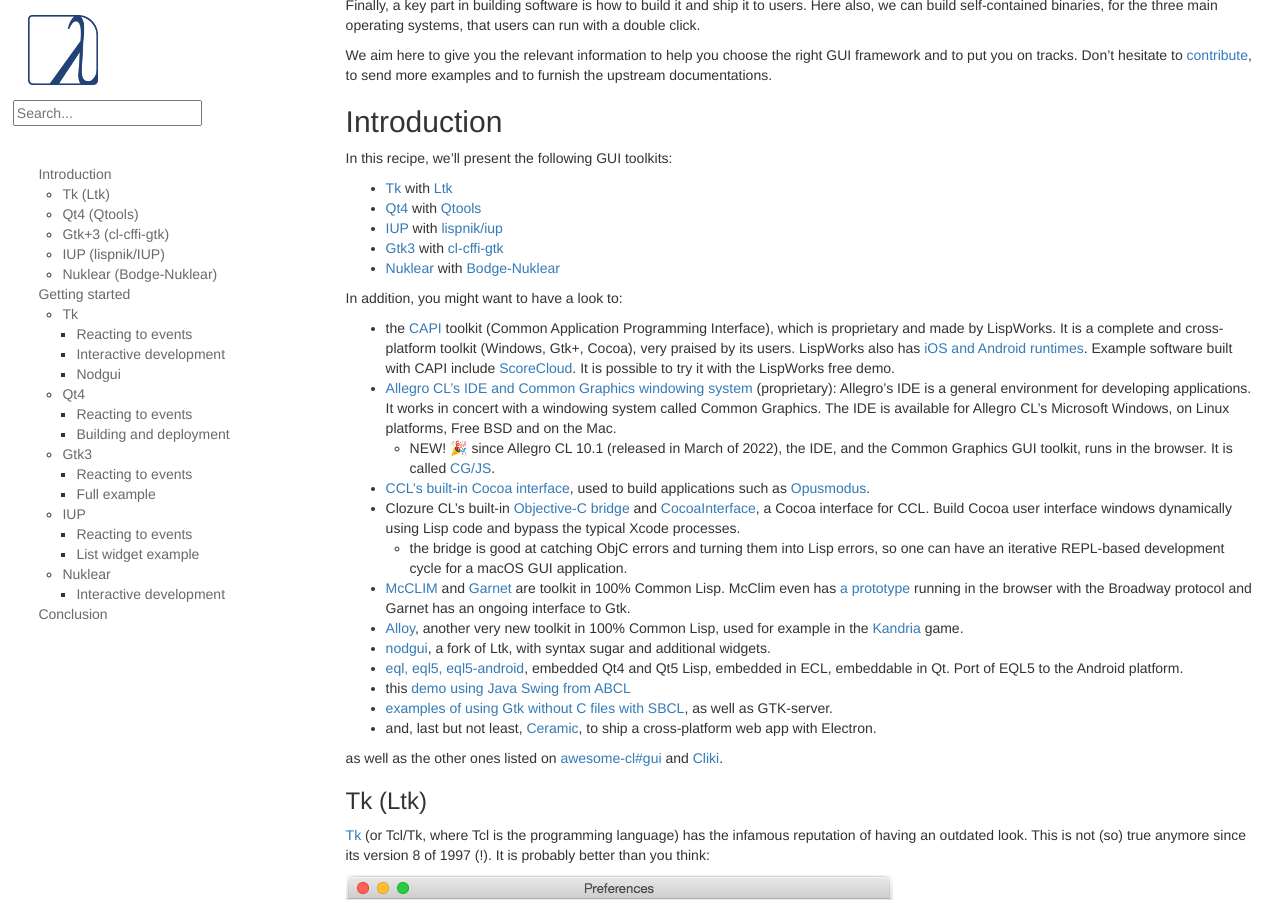
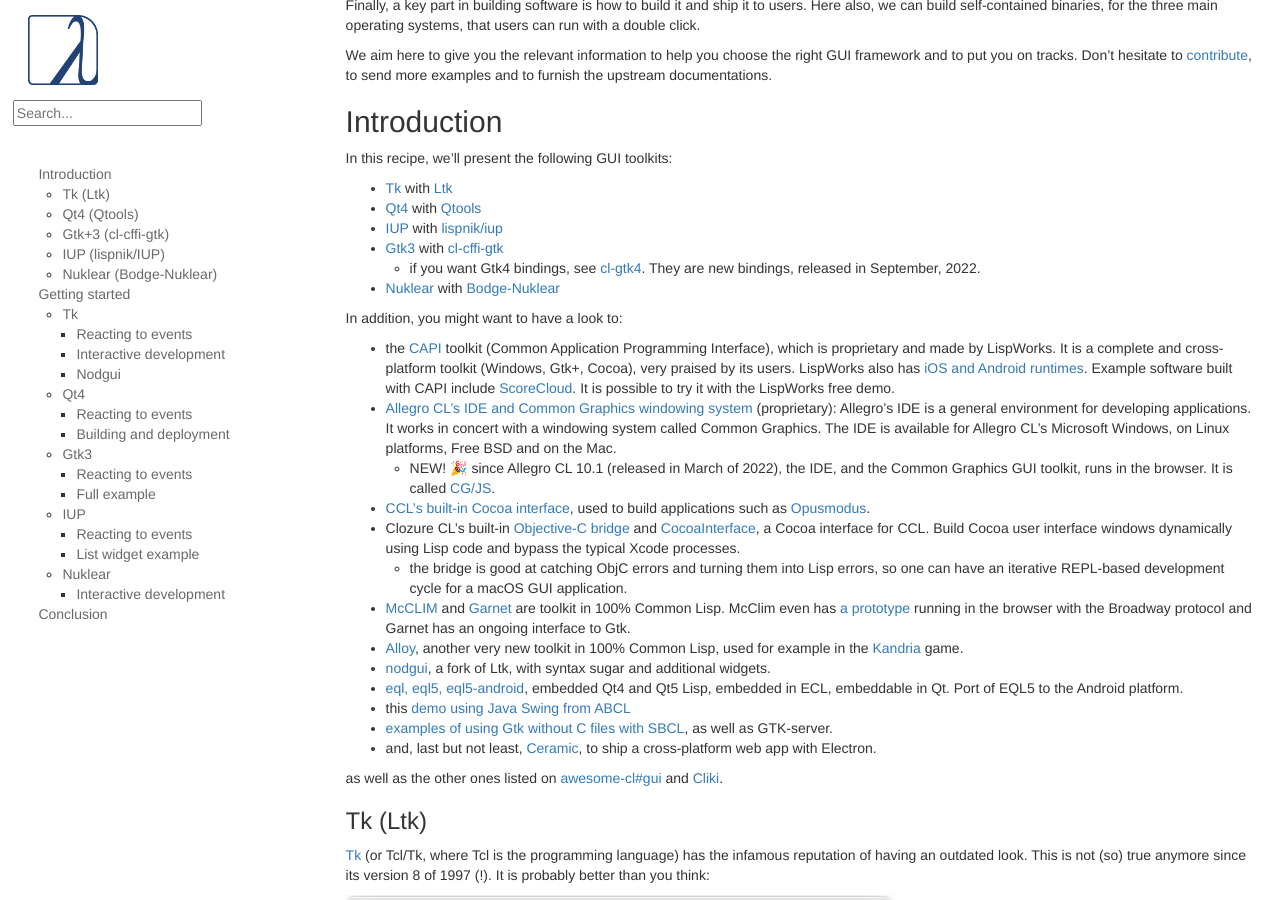
Before and after one commit to LispCookbook/cl-cookbook, a Jekyll site: the page built from gui.md, in a window 1280 px wide and 900 px high, scrolled down 336 px. Built offline with Jekyll 4.4.1, drawn with Linux system fonts in a browser that asks for light colours.

Commit message:
gui: mention gtk4 bindings

```diff
--- a/gui.md
+++ b/gui.md
@@ -31,6 +31,8 @@
 - [Qt4][qt4] with [Qtools][qtools]
 - [IUP][iup-tecgraf] with [lispnik/iup][iup-lisp]
 - [Gtk3][gtk] with [cl-cffi-gtk][cl-cffi-gtk]
+  - if you want Gtk4 bindings, see [cl-gtk4](https://github.com/bohonghuang/cl-gtk4). They are new bindings, released in September, 2022.
+
 - [Nuklear][nuklear] with [Bodge-Nuklear][bodge-nuklear]
 
 In addition, you might want to have a look to:
```
